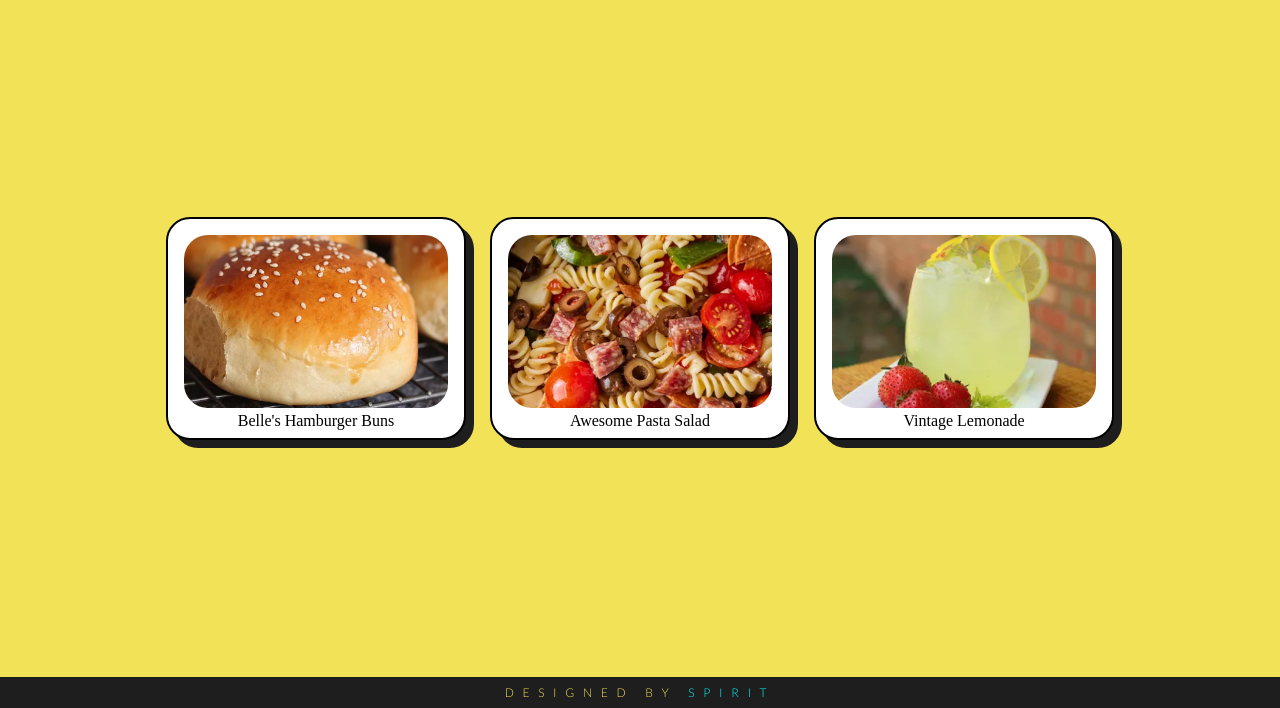
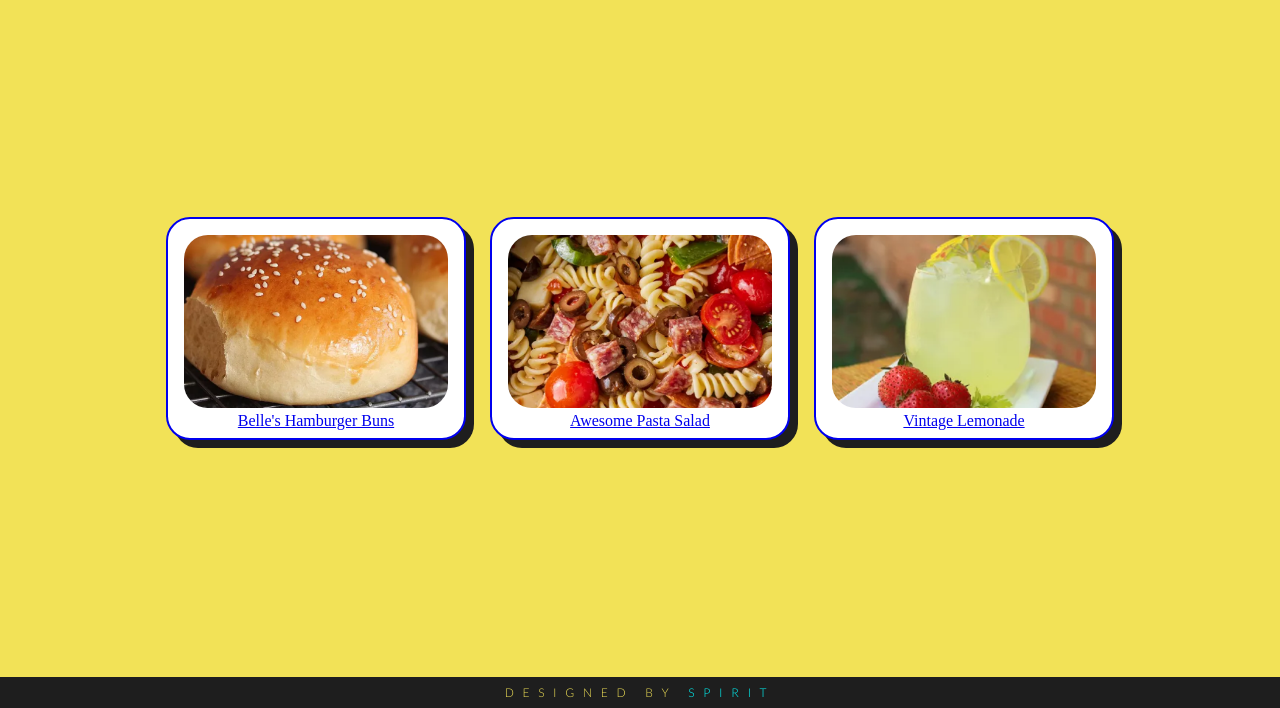
Before and after one commit to git-ritesh/odin-projects, a plain HTML site: page index.html in a window 1280 px wide. Shown: the part 92-800 px from the top of the page. Drawn offline with Linux system fonts and the light colour scheme; a web font is replaced by a local one.

Commit message:
wrap all the cards in anchor tag of its subpages
add links to recipe subpages in cards by wrapping them in anchor

```diff
--- a/index.html
+++ b/index.html
@@ -25,18 +25,24 @@
     </header>
     <main>
             <article class="card flexbox">
+                <a href="recipes/hamburger.html">
                     <figure id="burger" class="card__figure">
                         <img src="images/burger.png" alt="Hamburger Buns" class="card__image">
                         <figcaption class="card__caption">Belle's Hamburger Buns</figcaption>
                     </figure>
+                </a>
+                <a href="recipes/pasta.html">
                     <figure id="pasta" class="card__figure">
                         <img src="images/pasta.png" alt="awesome pasta salad" class="card__image">
                         <figcaption class="card__caption">Awesome Pasta Salad</figcaption>
                     </figure>
+                </a>
+                <a href="recipes/lemonade.html">
                     <figure id="lemonade" class="card__figure">
                         <img src="images/lemonade.png" alt="vintage lemonade" class="card__image">
                         <figcaption class="card__caption">Vintage Lemonade</figcaption>
                     </figure>
+                </a>
             </article>
     </main>
     <footer>DESIGNED BY<a href=""> SPIRIT</a></footer>
```
Lines whose indentation alone changed are shown as unchanged.
